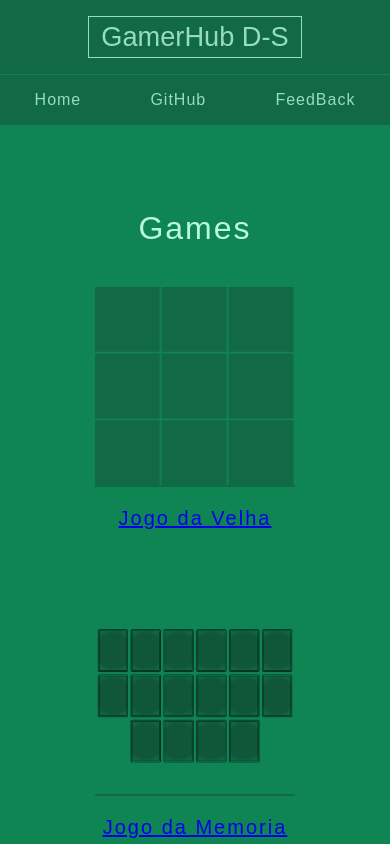
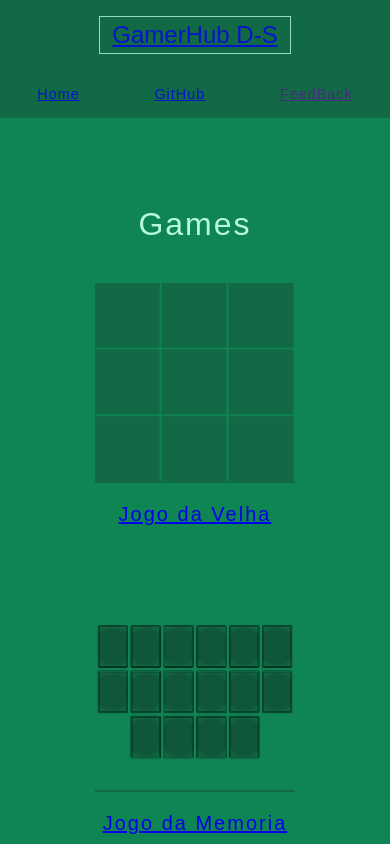
Before and after one commit to RafaelD-S/GamerHubD-S, a React (Vite) app: page / in a window 390 px wide. Shown: the top 844 px of the page. Built offline with nearby package versions, Linux system fonts and the light colour scheme; a web font is replaced by a local one.

Commit message:
Adição de Rotas / Adição de link para Github

```diff
--- a/src/components/header/header.jsx
+++ b/src/components/header/header.jsx
@@ -1,18 +1,27 @@
 import './header.scss'
+import { Link } from 'react-router-dom'
 
 export default function Header() {
     return (
         <header>
                 <section>
+                    <Link to={'/'}>
                         <h1>
                             GamerHub D-S
                         </h1>
+                    </Link>
                 </section>
                 <nav>
                     <ul>
+                        <Link to={'/'}>
                             <li>Home</li>
+                        </Link>
+                        <a href="https://github.com/RafaelD-S" target='blank_'>
                             <li>GitHub</li>
+                        </a>
+                        <a href="">
                             <li>FeedBack</li>
+                        </a>
                     </ul>
                 </nav>
         </header>
--- a/src/components/header/header.scss
+++ b/src/components/header/header.scss
@@ -59,7 +59,7 @@ header section {
 
 @media (max-width: 700px) {
     header section, h1 {
-        font-size: 1.7rem;
+        font-size: 1.5rem;
         min-width: 0;
         margin: auto;
     }
@@ -68,13 +68,13 @@ header section {
         max-width: none;
         left: 0;
         right: 0;
-        bottom: -3.2rem;
+        bottom: -3rem;
         background-color: variaveis.$bkgrd-clr-secondary;
 
         ul {
             justify-content: space-around;
             li {
-            font-size: 1rem;
+            font-size: .9rem;
             }
         }
     }
```
Lines whose indentation alone changed are shown as unchanged.
